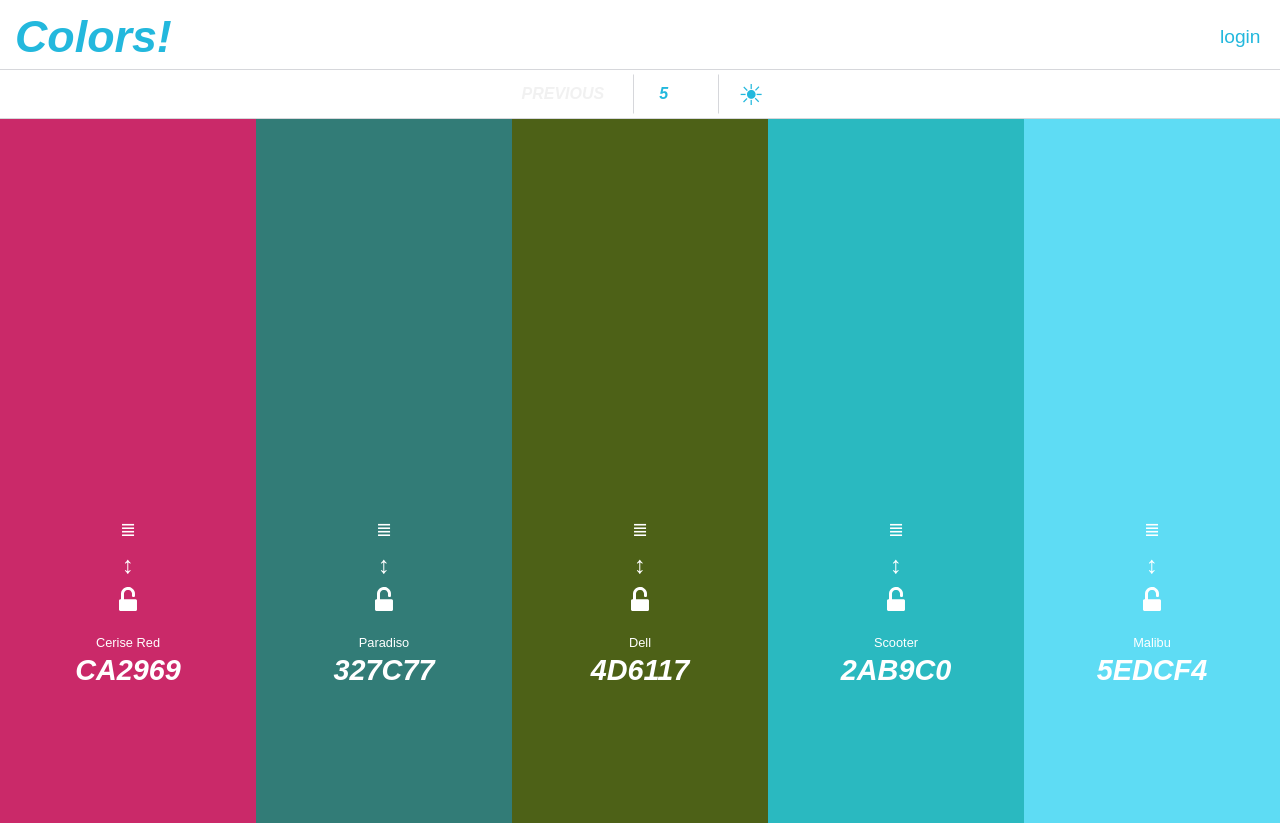
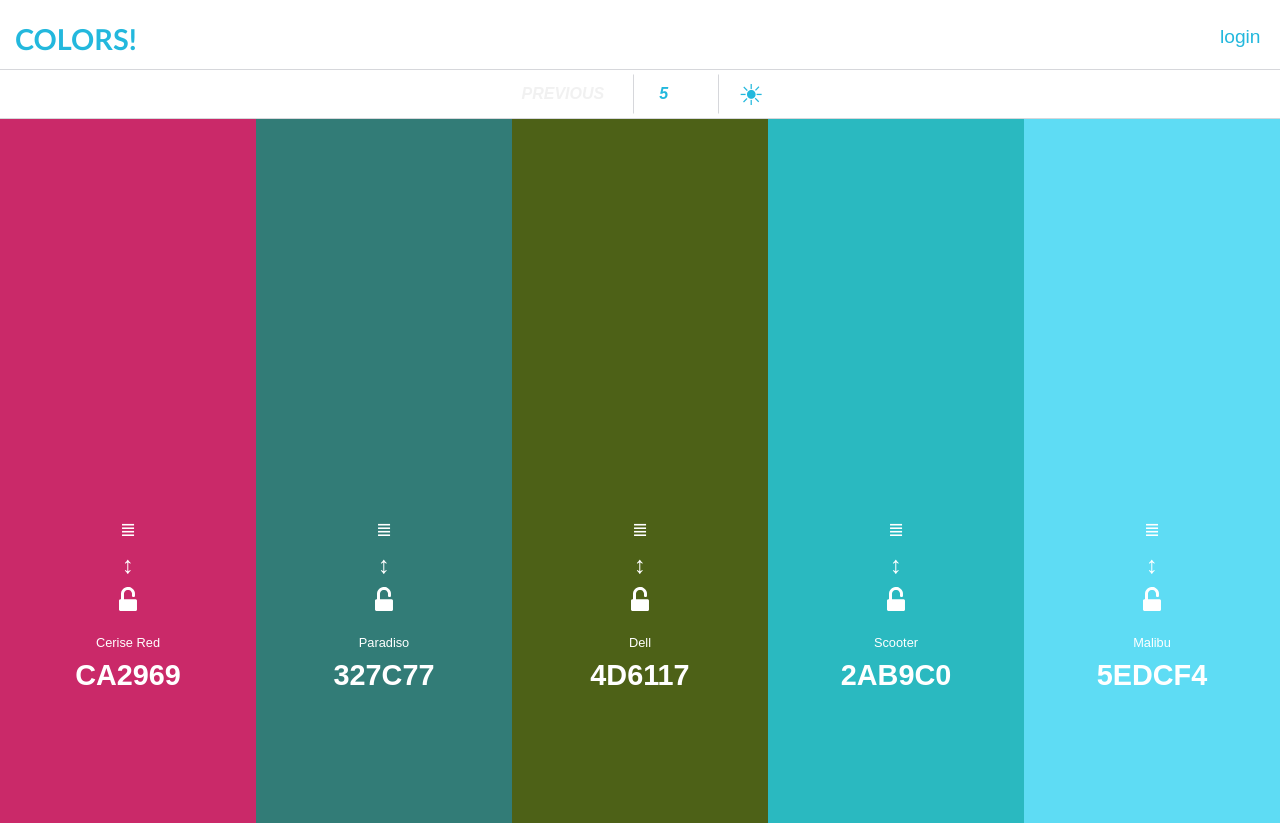
Before and after one commit to Davis-Patterson/colors-react, a React (Vite) app: page / in a window 1280 px wide. Built offline with nearby package versions, Linux system fonts and the light colour scheme; a web font is replaced by a local one.

Commit message:
updated 'COLORS!' text in header

```diff
--- a/src/App.css
+++ b/src/App.css
@@ -93,17 +93,17 @@ input:active {
 }
 
 .colorsHeader {
-  font-family: "Avant Garde", sans-serif;
-  font-size: 2.8em;
+  font-family: "Gill Sans", sans-serif;
+  font-size: 1.8em;
   font-weight: 900;
-  font-style: italic;
   line-height: .8;
   color: var(--clr-text);
   width: 100%;
   margin: 0;
-  margin-top: 19px;
+  margin-top: 28px;
   text-align: left;
   margin-left: 15px;
+  cursor: pointer;
 }
 
 .loginContainer {
@@ -336,17 +336,17 @@ input:active {
   color: var(--clr-light);
   width: 100%;
   margin: 5px;
+  margin-top: 10px;
 }
 
 .colorHex {
   font-family: "Avant Garde", sans-serif;
   font-size: 1.8em;
   font-weight: bold;
-  font-style: italic;
   line-height: .8;
   color: var(--clr-light);
   width: 100%;
   margin: 0;
-  margin-top: 5px;
+  margin-top: 10px;
   margin-bottom: 5px;
 }
--- a/src/components/Header.jsx
+++ b/src/components/Header.jsx
@@ -2,7 +2,9 @@ const Header = ({}) => {
   return (
     <>
       <header>
-        <p className='colorsHeader'>Colors!</p>
+        <div className='colorsHeader'>
+          <p className='colorsText'>COLORS!</p>
+        </div>
         <div className='loginContainer'>
           <p className='loginHeader'>login</p>
         </div>
```
